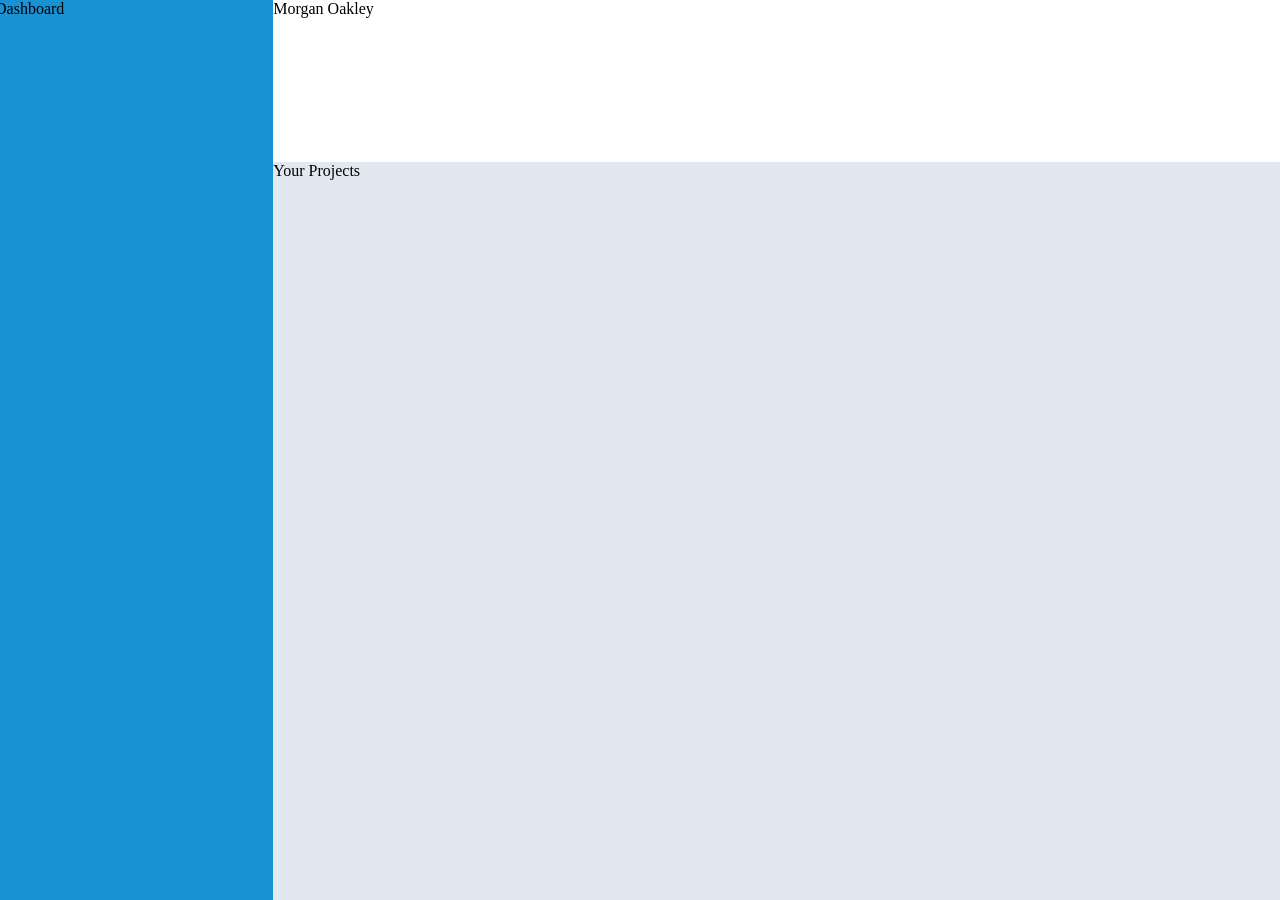
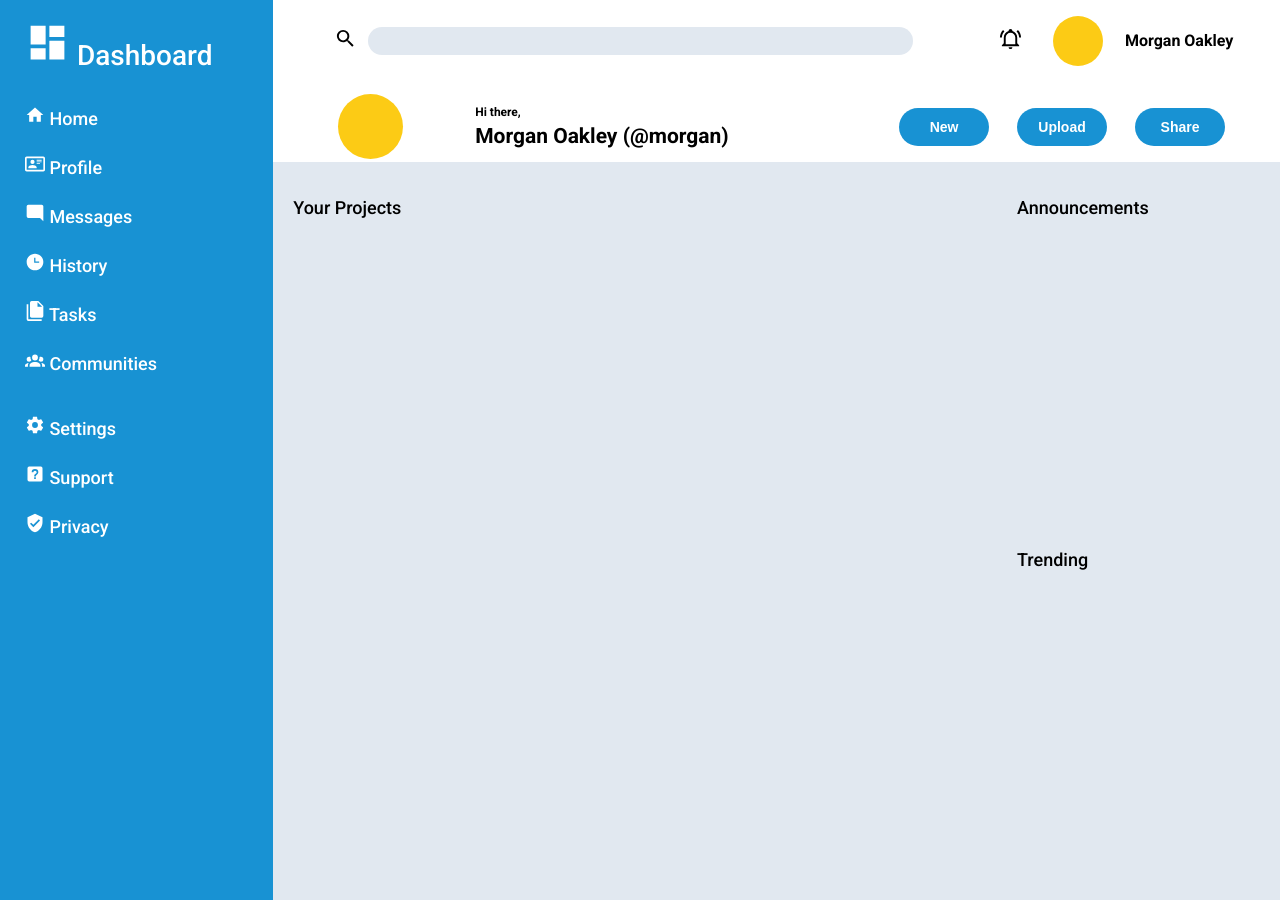
Before and after one commit to imjeremiah/admin-dashboard, a plain HTML site: page index.html in a window 1280 px wide. Drawn offline with Linux system fonts and the light colour scheme.

Commit message:
Complete sidebar & header layouts

```diff
--- a/index.html
+++ b/index.html
@@ -5,18 +5,68 @@
   <meta name="viewport" content="width=device-width, initial-scale=1.0">
   <title>Document</title>
   <link rel="stylesheet" href="styles.css">
+  <link rel="preconnect" href="https://fonts.googleapis.com">
+<link rel="preconnect" href="https://fonts.gstatic.com" crossorigin>
+<link href="https://fonts.googleapis.com/css2?family=Roboto:ital,wght@0,100;0,300;0,400;0,500;0,700;0,900;1,100;1,300;1,400;1,500;1,700;1,900&display=swap" rel="stylesheet">
 </head>
 <body>
   <div class="outer">
     <div class="container">
       <div class="header">
-        <p>Morgan Oakley</p>
+        <div class="search">
+          <div class="magnify">
+            <span><img src="./assets/magnify.svg" alt="magnifying glass"/></span>
+          </div>
+          <div class="bar"> </div>
+          <div class="bell"><span><img src="./assets/bell-ring-outline.svg" alt="bell"/></span></div>
+          <div class="small"></div>
+          <div>Morgan Oakley</div>
+        </div>
+        <div class="info">
+          <div class="big"></div>
+          <div class="user">
+            <div class="hi">Hi there,</div>
+            <div class="handle">Morgan Oakley (@morgan)</div>
+          </div>
+          <div class="buttons">
+            <button>New</button>
+            <button>Upload</button>
+            <button>Share</button>
+          </div>
+        </div>
       </div>
       <div class="sidebar">
-        <p>Dashboard</p>
+        <div class="logo">
+          <p><span><img src="./assets/view-dashboard.svg" alt="dashboard"/></span> Dashboard</p>
+        </div>
+        <div class="nav">
+          <ul>
+            <li><img src="./assets/home.svg" alt="home"/></span> Home</li>
+            <li><img src="./assets/card-account-details-outline.svg" alt="user"/> Profile</li>
+            <li><img src="./assets/message-reply.svg" alt="messages"/></span> Messages</li>
+            <li><img src="./assets/clock-time-three.svg" alt="history"/></span> History</li>
+            <li><img src="./assets/file-multiple.svg" alt="tasks"/></span> Tasks</li>
+            <li><img src="./assets/account-group.svg" alt="communities"/></span> Communities</li>
+          </ul>
+        </div>
+        <div class="settings">
+          <ul>
+            <li><img src="./assets/cog.svg" alt="cog"/></span> Settings</li>
+            <li><img src="./assets/help-box.svg" alt="help"/></span> Support</li>
+            <li><img src="./assets/shield-check.svg" alt="shield"/></span> Privacy</li>
+          </ul>
+        </div>
       </div>
       <div class="main">
-        <p>Your Projects</p>
+        <div class="projects">
+          <p>Your Projects</p>
+        </div>
+        <div class="announcements">
+          <p>Announcements</p>
+        </div>
+        <div class="trending">
+          <p>Trending</p>
+        </div>
       </div>
     </div>
   </div>
--- a/styles.css
+++ b/styles.css
@@ -6,6 +6,7 @@
 
 body {
   background-color: black;
+  font-family: Roboto, sans-serif;
 }
 
 .outer {
@@ -23,16 +24,135 @@ body {
 .header {
   background-color: white;
   grid-column: 2 / 3;
+  display: grid;
+  grid-template-rows: 1fr 1fr;
+  padding-left: 50px;
+  padding-right: 50px;
+  font-weight: bold;
+}
+
+.search {
+  display: grid;
+  grid-template-columns: 0.4fr 5.5fr .5fr .5fr 1fr;
+  align-items: center;
+  text-align: center;
+}
+
+.bar {
+  background-color: #e1e8f0;
+  height: 28px;
+  width: 545px;
+  border-radius: 45px;
+}
+
+.small {
+  background-color: #fccb15;
+  height: 50px;
+  width: 50px;
+  border-radius: 50%;
+  margin-left: 15px;
+  margin-right: 20px;
+}
+
+.big {
+  margin: 0;
+  background-color: #fccb15;
+  height: 65px;
+  width: 65px;
+  border-radius: 50%;
+  margin-left: 15px;
+  margin-right: 20px;
+}
+
+
+.info {
+  display: grid;
+  grid-template-columns: 0.4fr 1fr 1fr;
+  align-items: center;
+  text-align: center;
+  margin-top: 10px;
+}
+
+button {
+  color: white;
+  background-color: #1892d3;
+  font-size: 14px;
+  font-weight: 600;
+  border-style: none;
+  border-radius: 45px;
+  height: 38px;
+  width: 90px;
+  margin-left: 24px;
+}
+
+.buttons {
+  margin-left: 10px;
+}
+
+.user {
+  margin-right: 120px;
+  text-align: start;
+}
+
+.hi {
+  font-size: 12px;
+  padding-bottom: 5px;
+}
+
+.handle {
+  font-size: 21px;
 }
 
 .sidebar {
   background-color: #1892d3;
+  padding-left: 30px;
+  padding-top: 20px;
   grid-column: 1 / 2;
   grid-row: 1 / 3;
+  color: white;
+  display: grid;
+}
 
+.logo {
+  height: 50px;
+}
+
+.logo p {
+  font-size: 28px;
+  font-weight: 500;
+}
+
+.nav {
+  height: 300px;
+}
+
+.settings {
+  height: 500px;
+}
+
+.sidebar li {
+  font-size: 18px;
+  font-weight: 500;
+  padding-top: 25px;
 }
 
 .main {
   background-color: #e1e8f0;
   grid-column: 2 / 3;
+  display: grid;
+  grid-template-columns: 2.7fr 1fr;
+  grid-template-rows: 1fr 1fr;
+  padding-top: 35px;
+  padding-left: 20px;
+  font-size: 18px;
+  font-weight: 500;
 }
+
+.projects {
+  grid-column: 1 / 2;
+  grid-row: 1 / 3;
+}
+
+ul {
+  list-style-type: none;
+}
```
Also changed, not shown: assets/account-group.svg (added), assets/bell-ring-outline.svg (added), assets/card-account-details-outline.svg (added), assets/clock-time-three.svg (added), assets/cog.svg (added), assets/file-multiple.svg (added), assets/help-box.svg (added), assets/home.svg (added), assets/magnify.svg (added), assets/message-reply.svg (added), assets/shield-check.svg (added), assets/view-dashboard.svg (added).
